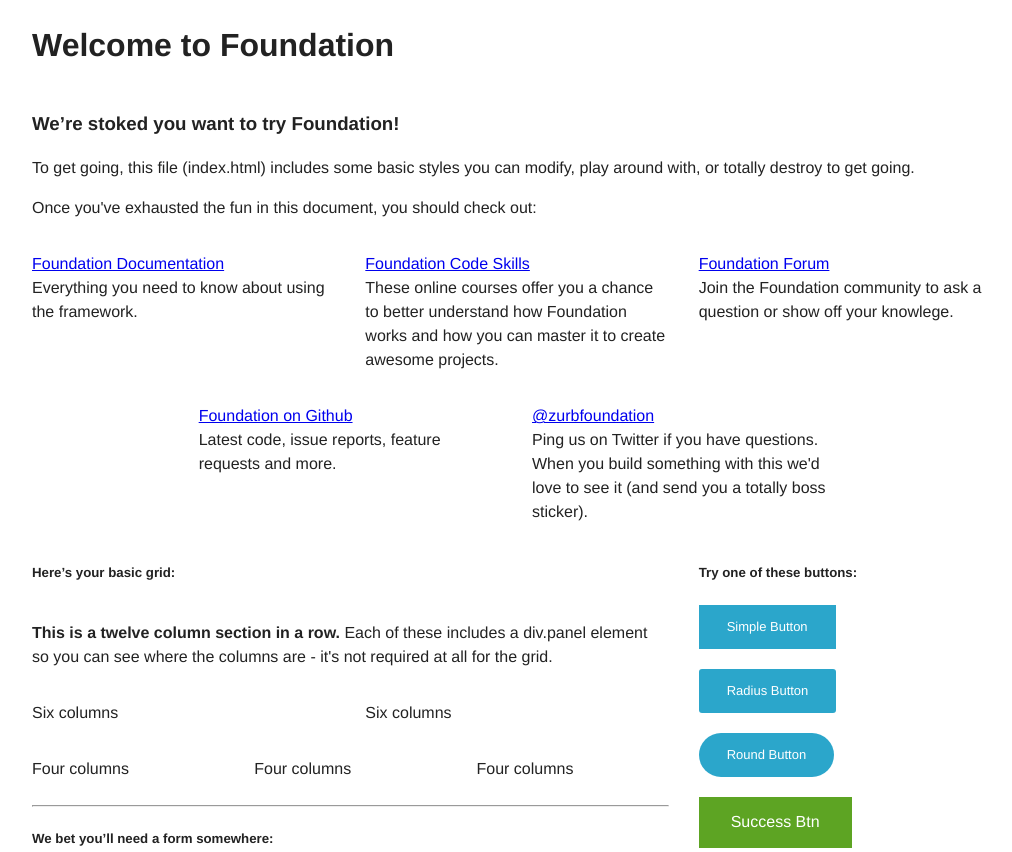
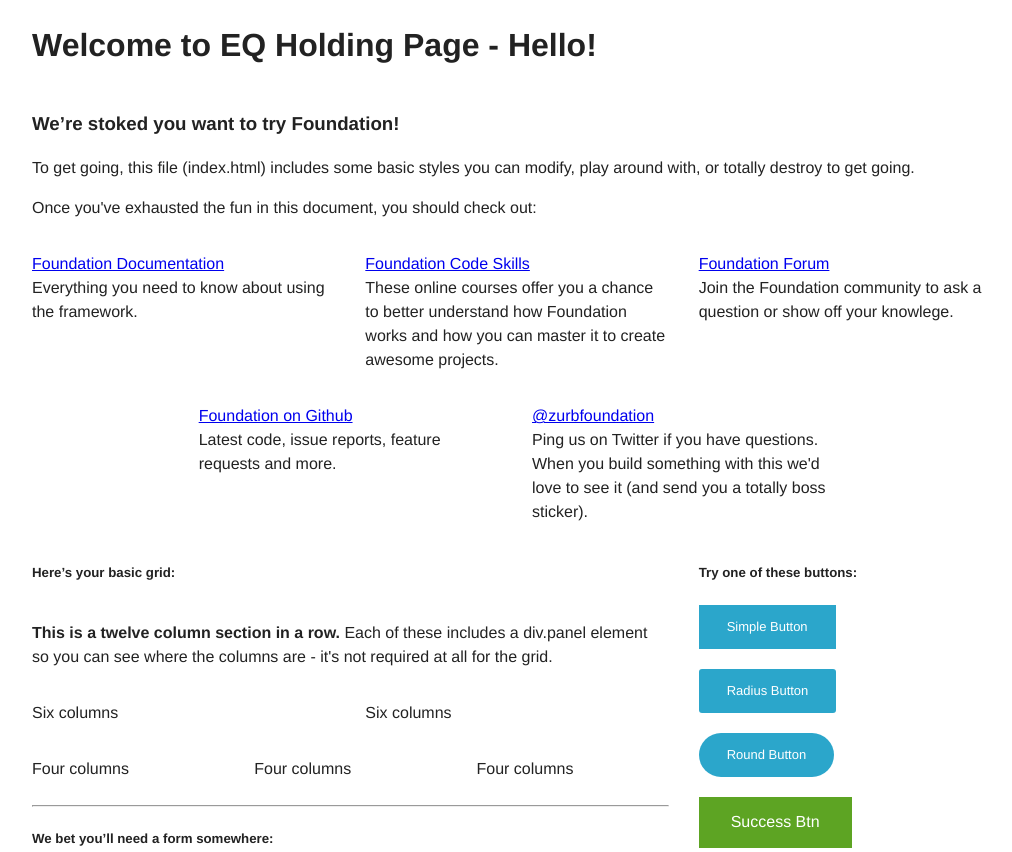
Before and after one commit to ONSdigital/EQ-UI-Protos, a plain HTML site: page UI-Protos/index.html in a window 1280 px wide. Shown: the top 852 px of the page, without its empty margins (123-1135 px from the left). Drawn offline with Linux system fonts and the light colour scheme.

Commit message:
Testing sync

```diff
--- a/UI-Protos/index.html
+++ b/UI-Protos/index.html
@@ -11,7 +11,7 @@
 
     <div class="row">
       <div class="large-12 columns">
-        <h1>Welcome to Foundation</h1>
+        <h1>Welcome to EQ Holding Page - Hello!</h1>
       </div>
     </div>
 
```
